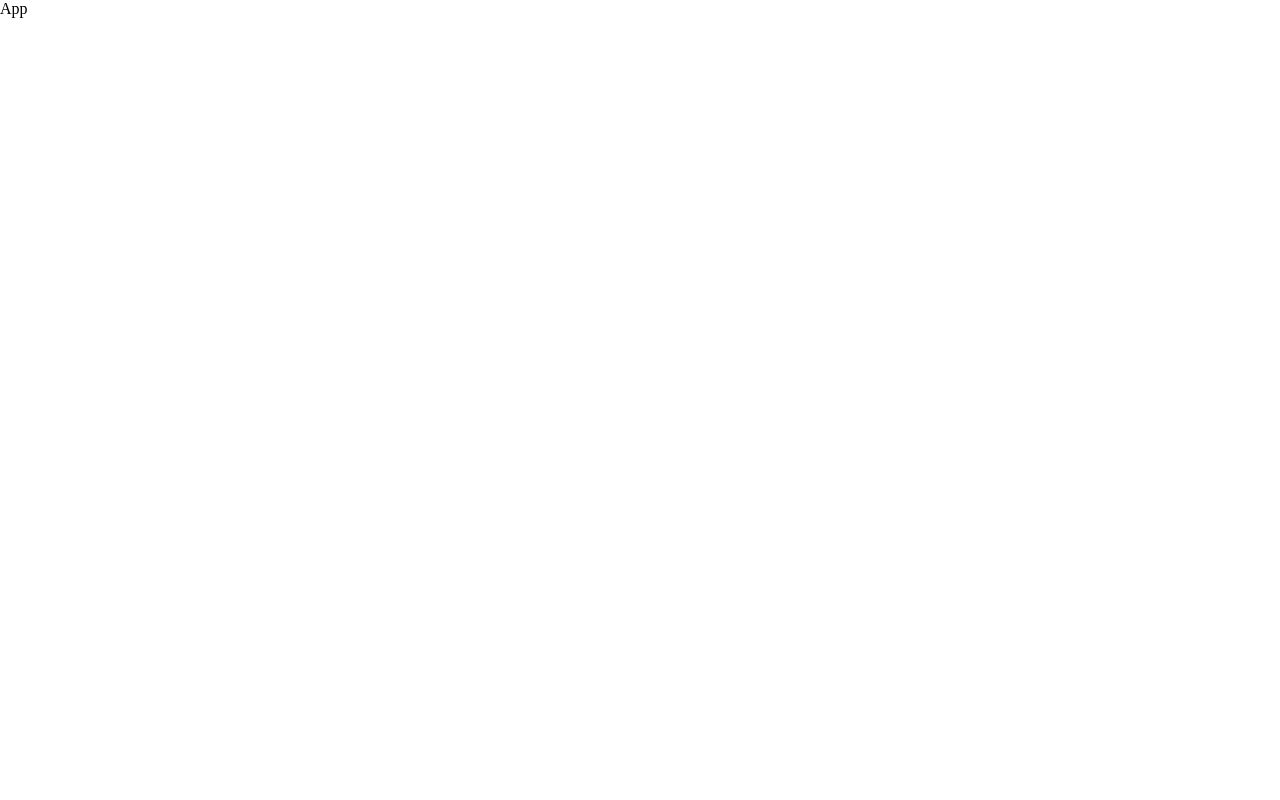
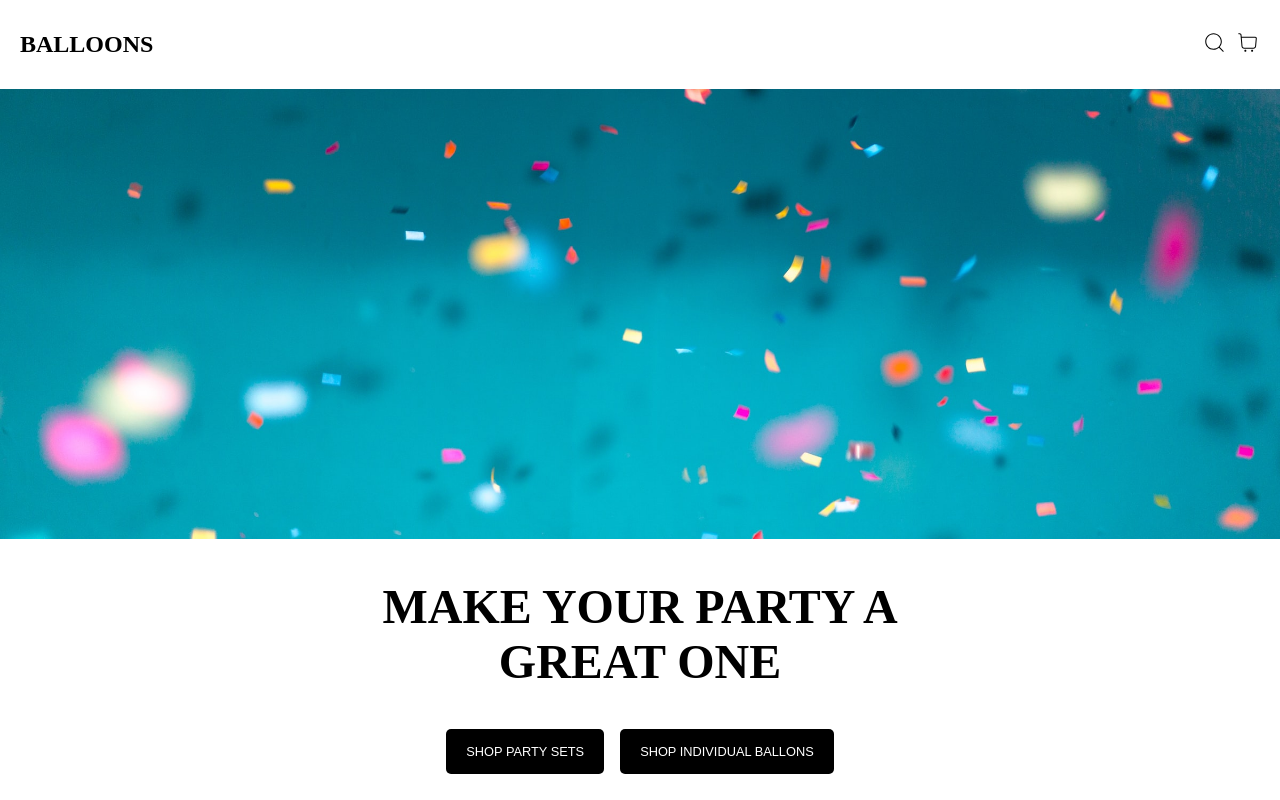
Before and after one commit to rosegolden1677/react-shop-app, a React (Create React App) app: page / in a window 1280 px wide. Built offline with nearby package versions, Linux system fonts and the light colour scheme.

Commit message:
update components

```diff
--- a/src/App.js
+++ b/src/App.js
@@ -1,10 +1,11 @@
 import './App.css';
+import Home from './pages/Home';
 
 function App() {
   return (
-    <div className="App">
-      App
-    </div>
+    <>
+      <Home />
+    </>
   );
 }
 
--- /dev/null
+++ b/src/pages/Home.js
@@ -0,0 +1,12 @@
+import React from 'react'
+import HomeContainer from '../components/HomeContainer/HomeContainer'
+
+const Home = () => {
+  return (
+    <>
+      <HomeContainer />
+    </>
+  )
+}
+
+export default Home
```
